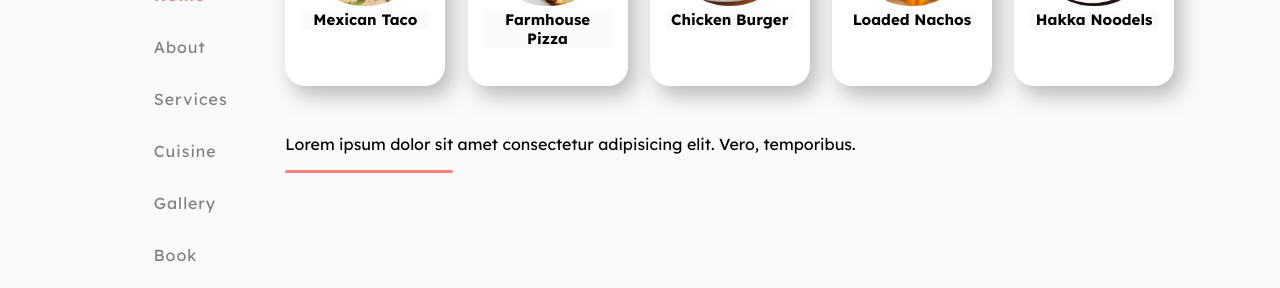
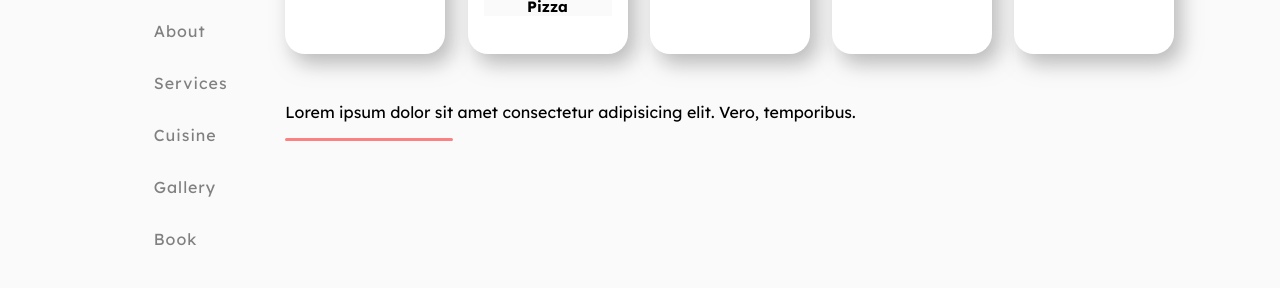
Before and after one commit to Saurabhdaswant/cafe, a plain HTML site: page index.html in a window 1280 px wide. Shown: the part 512-800 px from the top of the page. Drawn offline with nearby package versions, Linux system fonts and the light colour scheme.

Commit message:
.main section margin-top

```diff
--- a/style.css
+++ b/style.css
@@ -210,6 +210,8 @@ nav .menu-btn i {
 
 /* navbar for  mobile  ends here */
 
+/* responsive for desktop  */
+
 @media (min-width: 940px) {
   body {
     display: flex;
@@ -259,7 +261,7 @@ nav .menu-btn i {
     font-size: 5rem;
   }
   .main-section {
-    margin-top: 5rem;
+    margin-top: 3rem;
     margin-left: 0rem;
   }
 
```
